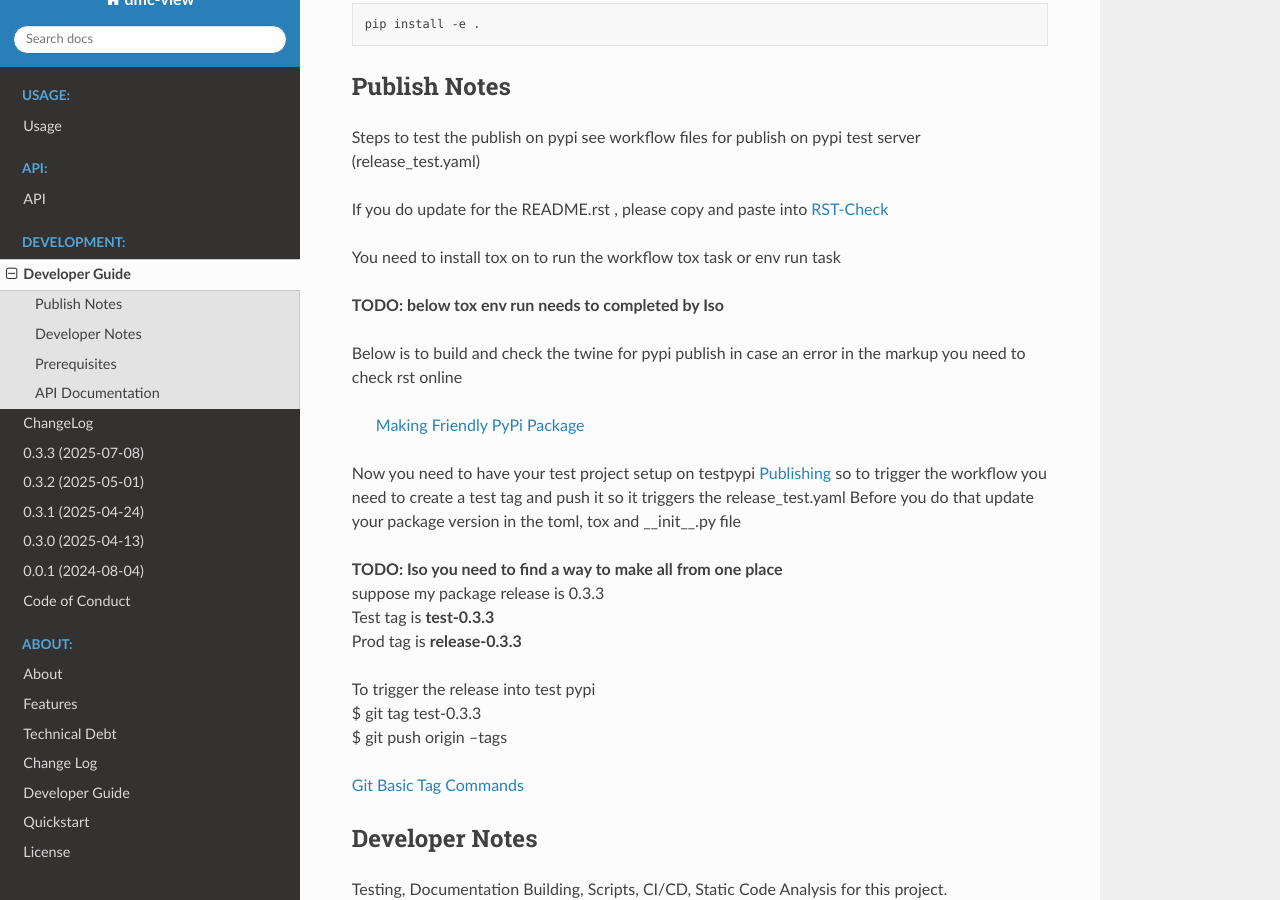
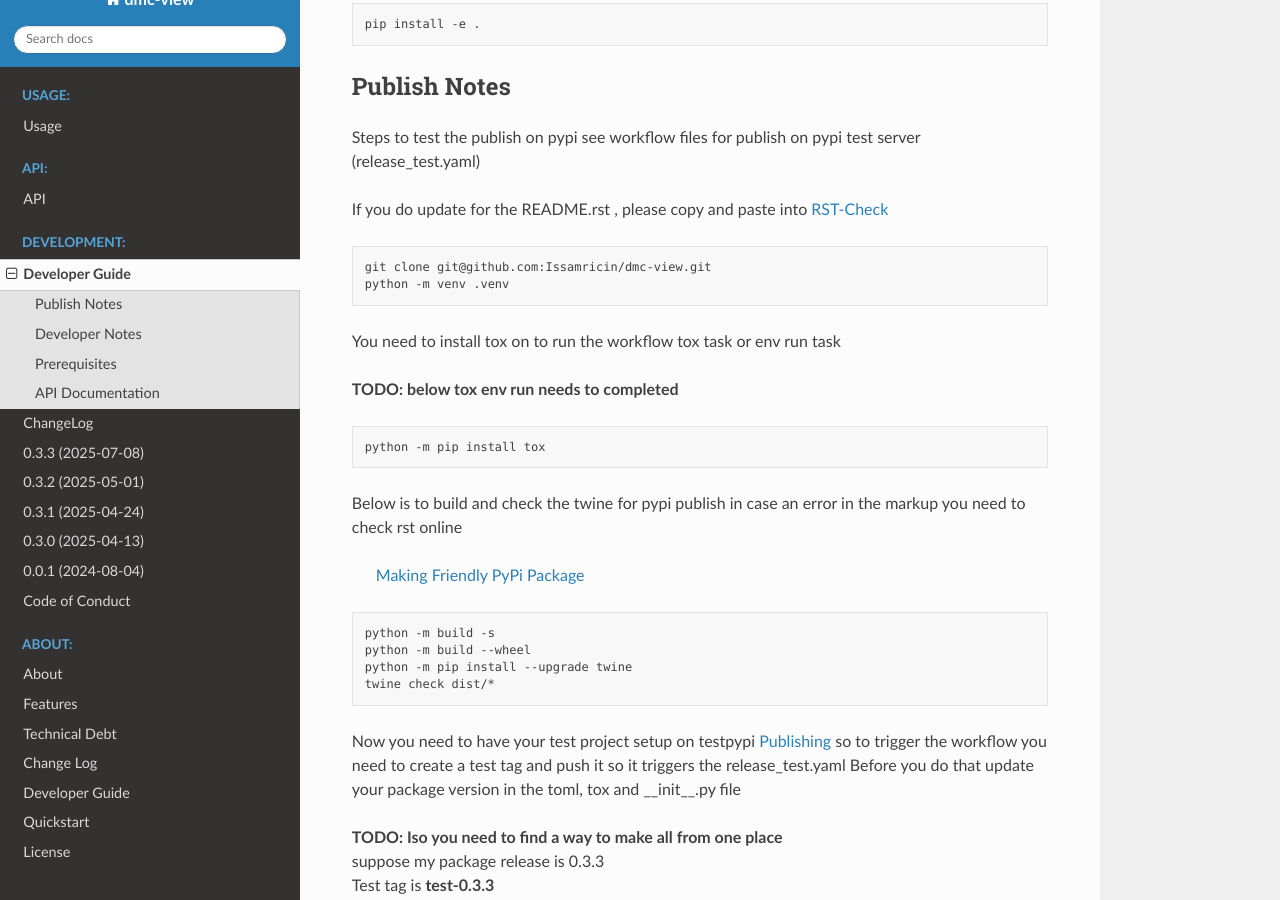
Before and after one commit to Issamricin/dmc-view, a Sphinx documentation site: the page built from docs/source/contents/development.rst, in a window 1280 px wide and 900 px high, scrolled down 451 px. Built offline with Sphinx 7.4.7 and the Read the Docs theme 3.1.0, drawn with Linux system fonts in a browser that asks for light colours; pages that are not in the unit, such as notebooks, are missing from menus.

Commit message:
Update development.rst
update to show the online script

```diff
--- a/docs/source/contents/development.rst
+++ b/docs/source/contents/development.rst
@@ -29,27 +29,30 @@ Steps to test the publish on pypi see workflow files for publish on pypi test se
 | If you do update for the README.rst , please copy and paste into  `RST-Check <https://rsted.info.ucl.ac.be/>`__
 
 .. code-block:: shell
-    git clone git@github.com:Issamricin/dmc-view.git
-    python -m venv .venv
+
+   git clone git@github.com:Issamricin/dmc-view.git
+   python -m venv .venv
 
 
 You need to install tox on to run the workflow tox task or env run task
 
-| **TODO: below tox env run needs to completed by Iso**
+| **TODO: below tox env run needs to completed**
 
 .. code-block:: shell
-    python -m pip install tox
+
+   python -m pip install tox
 
 | Below is to build and check the twine for pypi publish in case an error in the markup you need to check rst online
 
  `Making Friendly PyPi Package  <https://packaging.python.org/en/latest/guides/making-a-pypi-friendly-readme/>`__
 
+.. code-block:: shell
 
-.. code-block:: shell
-    python -m build -s
-    python -m build --wheel
-    python -m pip install --upgrade twine
-    twine check dist/*
+   python -m build -s
+   python -m build --wheel
+   python -m pip install --upgrade twine
+   twine check dist/*
+
 
 Now you need to have your test project setup on testpypi
 `Publishing <https://packaging.python.org/en/latest/guides/publishing-package-distribution-releases-using-github-actions-ci-cd-workflows/>`__
```
